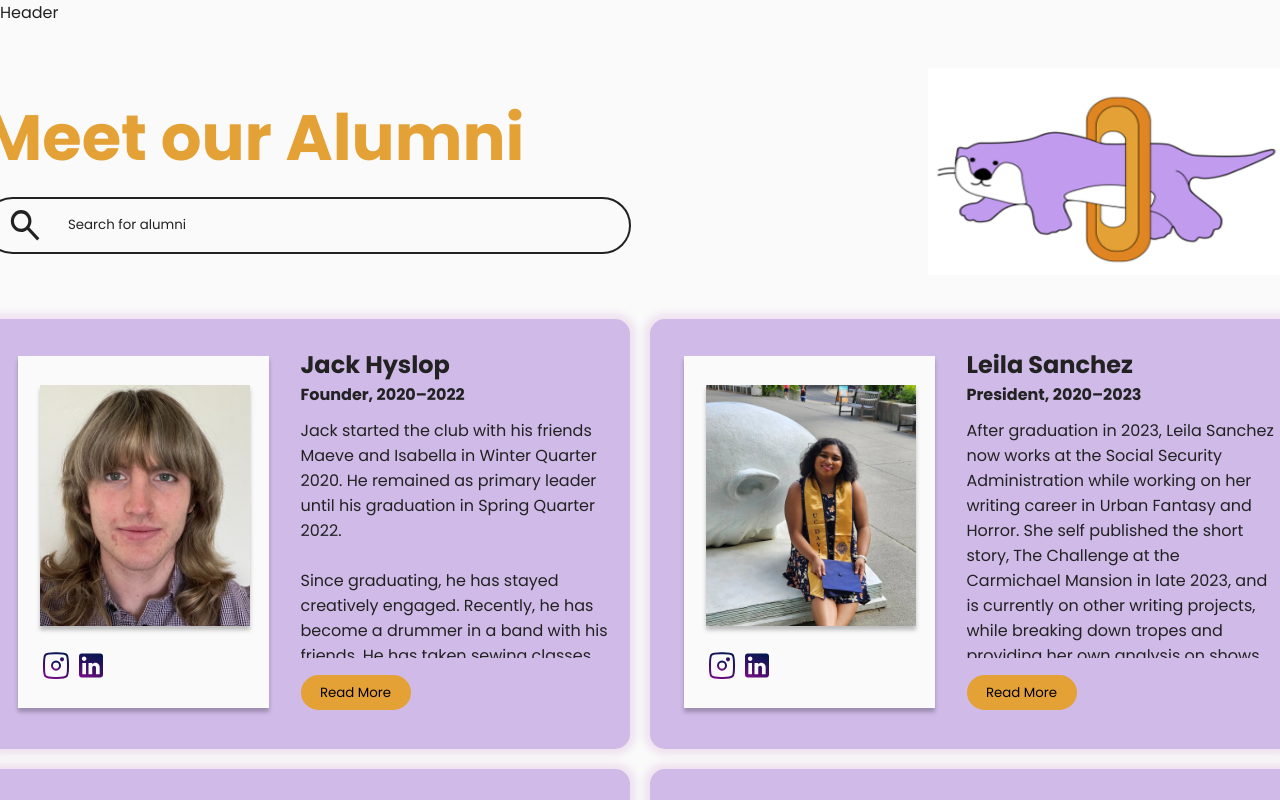
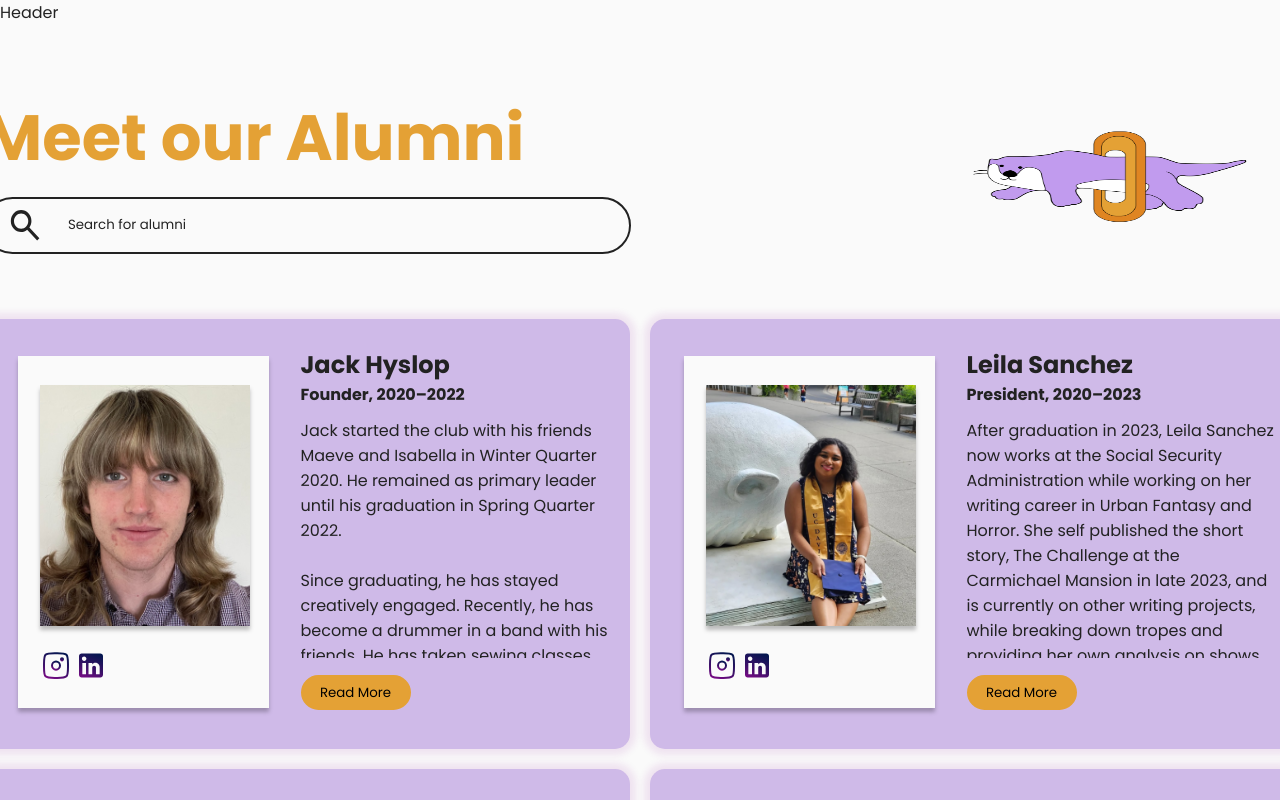
Before and after one commit to include-davis/aggie-fiction, a Next.js app: page /alumni in a window 1280 px wide. Shown: the top 800 px of the page. Built offline with nearby package versions, Linux system fonts and the light colour scheme.

Commit message:
Changed jackie sticker to transparent background

```diff
--- a/app/(pages)/alumni/page.jsx
+++ b/app/(pages)/alumni/page.jsx
@@ -143,7 +143,7 @@ export default function almuni() {
           </div>
         </div>
         <Image
-          src="/AlumniPage/OG Jackie Stickers - NO BORDER 2.png"
+          src="/AlumniPage/Jackie-04.png"
           alt="Jackie sticker"
           width={369}
           height={207}
```
